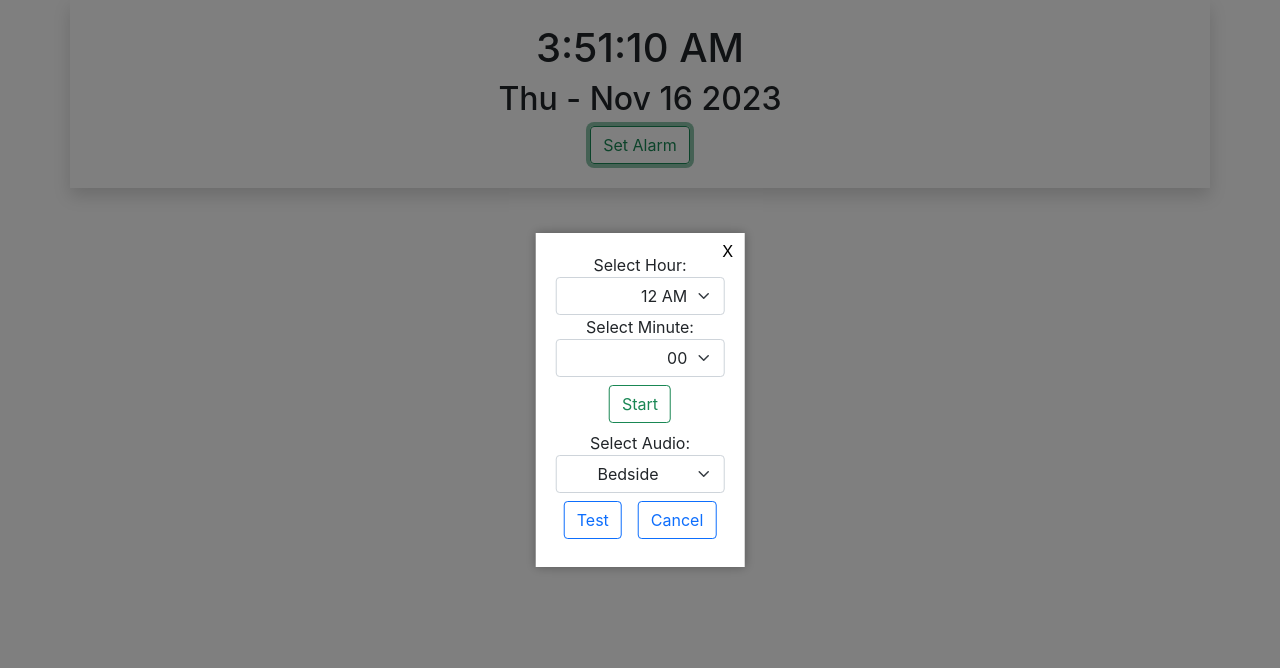
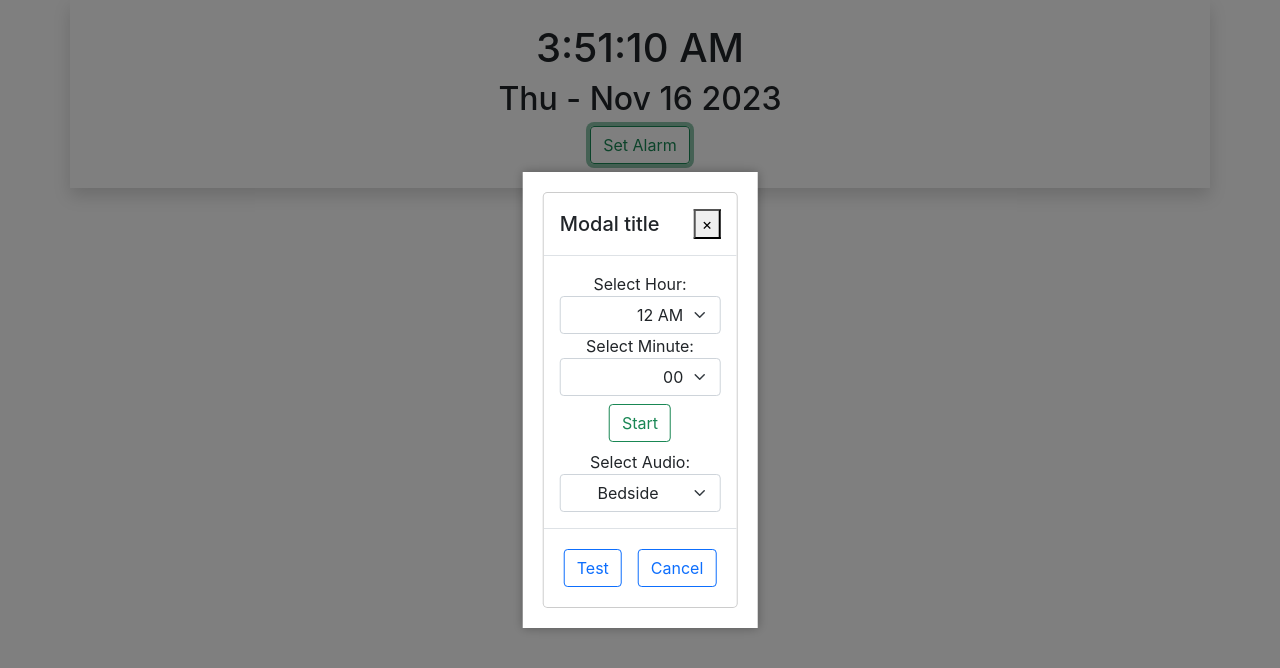
Before and after one commit to VictorKwong/reactDigitalClock, a React (Create React App) app: page / in a window 1280 px wide. Both pictures are taken after a click on the button "Set Alarm". Shown: the top 668 px of the page. Built offline with nearby package versions, Linux system fonts and the light colour scheme.

Commit message:
add bootstrap modal

```diff
--- a/src/Clock.js
+++ b/src/Clock.js
@@ -144,11 +144,17 @@ function Clock() {
         </div>
         { isAlarmSetting && !isAlertVisible ? (
                 <div>
-                    <div className={`overlay`} onClick={displayAlarm}></div>
+                    <div className={`overlay`} onClick={closeAlert}></div>
                     <div className="popup">
                     <div className="popup-content">
-                                <button onClick={displayAlarm} className="close-btn">X</button>
-
+                        <div className="modal-content">
+                        <div className="modal-header">
+                            <h5 className="modal-title" id="exampleModalLabel">Modal title</h5>
+                            <button type="button" className="close" data-dismiss="modal" aria-label="Close" onClick={displayAlarm}>
+                            <span aria-hidden="true">&times;</span>
+                            </button>
+                        </div>
+                        <div className="modal-body">
                             <label>Select Hour: </label>
                             <select value={selectedHour} onChange={handleHourChange} className='form-select'>
                             {[...Array(24).keys()].map((hour) => (
@@ -178,13 +184,13 @@ function Clock() {
                                         ))}
                                     </select>
                                 </div>
-
-                                <div>
+                        </div>
+                        <div className="modal-footer">
                             <button onClick={playAlarm} className='btn btn-outline-primary m-2'>Test</button>
                             <button onClick={displayAlarm} className='btn btn-outline-primary m-2'>Cancel</button>
                         </div>
                         </div>
-
+                    </div>
                     </div>
                 </div>
         ) : isAlertVisible ?
@@ -192,10 +198,20 @@ function Clock() {
                 <div className={`overlay`} onClick={closeAlert}></div>
                 <div className="popup">
                 <div className="popup-content">
+                    <div className="modal-content">
+                        <div className="modal-header">
+                            <h5 className="modal-title" id="exampleModalLabel">Modal title</h5>
+                            <button type="button" className="close" data-dismiss="modal" aria-label="Close" onClick={closeAlert}>
+                            <span aria-hidden="true">&times;</span>
+                            </button>
+                        </div>
+                        <div className="modal-body">
                             <div className="alert-window">
-                        <button onClick={closeAlert} className="close-btn">X</button>
+
                                 <p>Alarm is ringing!</p>
                                 <button onClick={closeAlert} className='btn btn-outline-danger'>OK</button>
+                            </div>
+                        </div>
                     </div>
                 </div>
                 </div>
```
Lines whose indentation alone changed are shown as unchanged.
